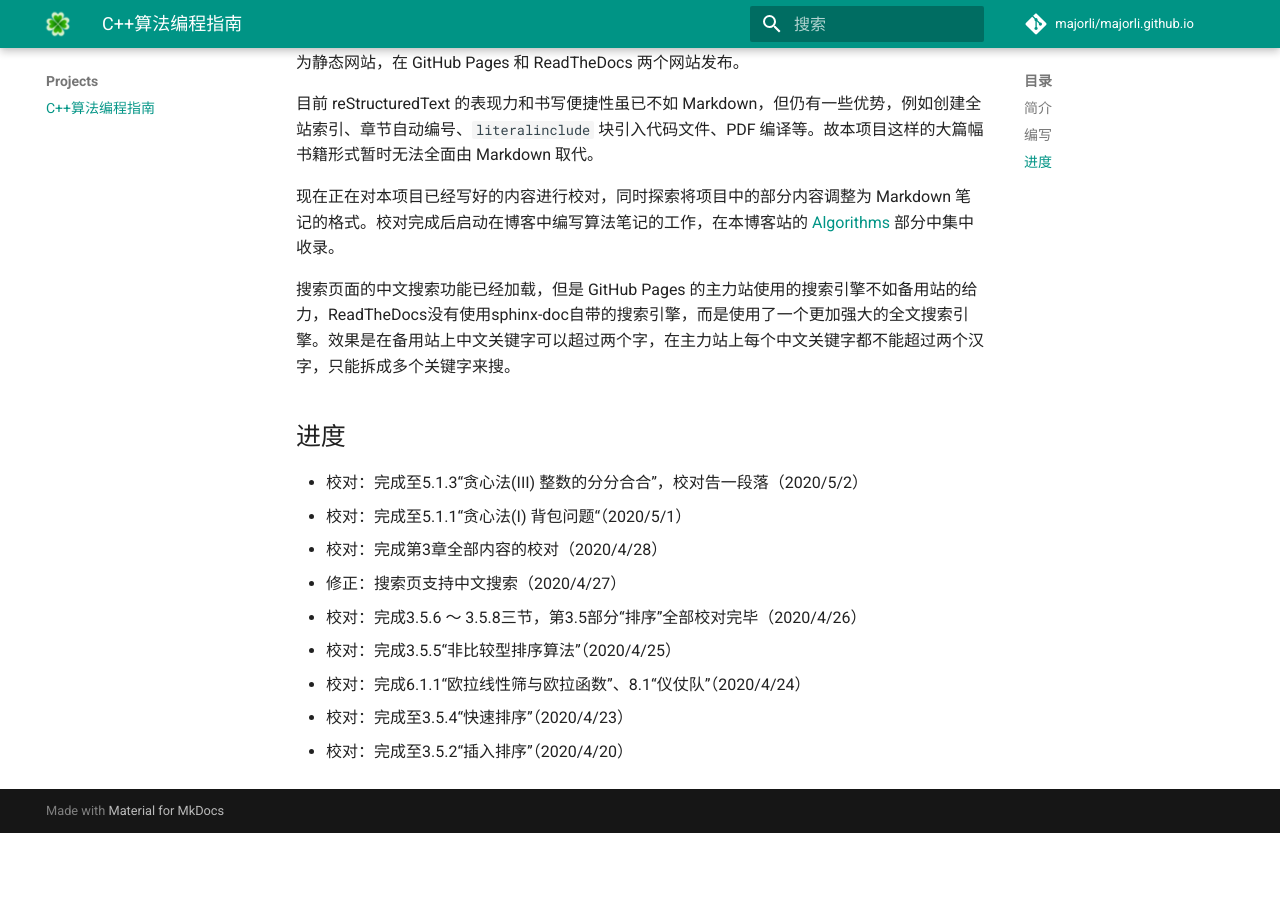
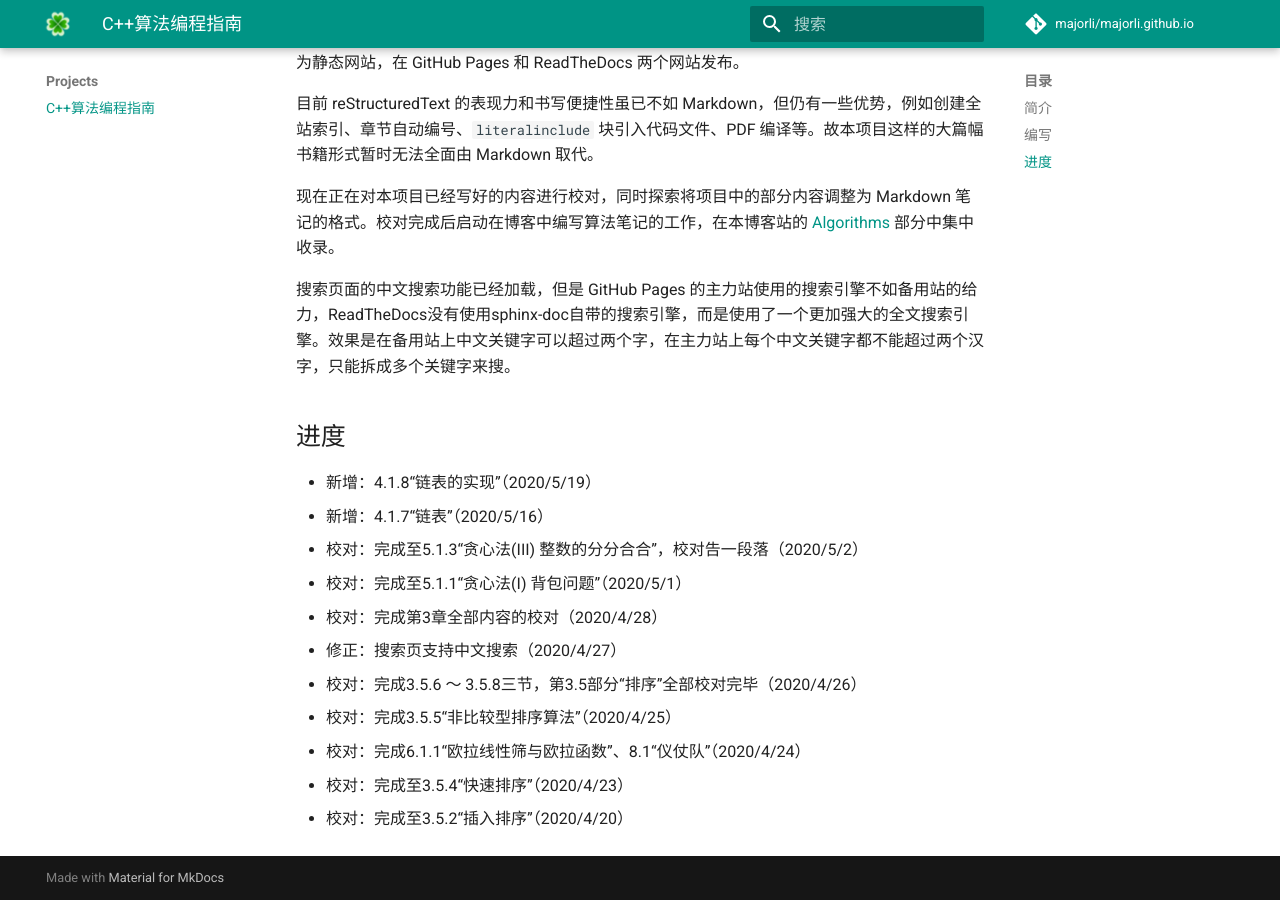
Before and after one commit to majorli/majorli.github.io, an MkDocs documentation site: the page built from docs/projects/algo_guide.md, in a window 1280 px wide and 900 px high, scrolled down 722 px. Built offline with MkDocs 1.6.1 and Material for MkDocs 9.7.7, drawn with Linux system fonts in a browser that asks for light colours; comment, search, counter and statistics services are not loaded; before the commit the page ends 1555 px from its top, so only the background shows below that.

Commit message:
20200519_2206_source

```diff
--- a/docs/projects/algo_guide.md
+++ b/docs/projects/algo_guide.md
@@ -28,8 +28,10 @@ ReadTheDocs 上的备用站速度较慢，但是可以导出为PDF格式，且
 
 ## 进度
 
+- 新增：4.1.8“链表的实现”（2020/5/19）
+- 新增：4.1.7“链表”（2020/5/16）
 - 校对：完成至5.1.3“贪心法(III) 整数的分分合合”，校对告一段落（2020/5/2）
-- 校对：完成至5.1.1“贪心法(I) 背包问题“（2020/5/1）
+- 校对：完成至5.1.1“贪心法(I) 背包问题”（2020/5/1）
 - 校对：完成第3章全部内容的校对（2020/4/28）
 - 修正：搜索页支持中文搜索（2020/4/27）
 - 校对：完成3.5.6 ～ 3.5.8三节，第3.5部分“排序”全部校对完毕（2020/4/26）
```
Also changed, not shown: docs/index.md (+1 -1 lines).
